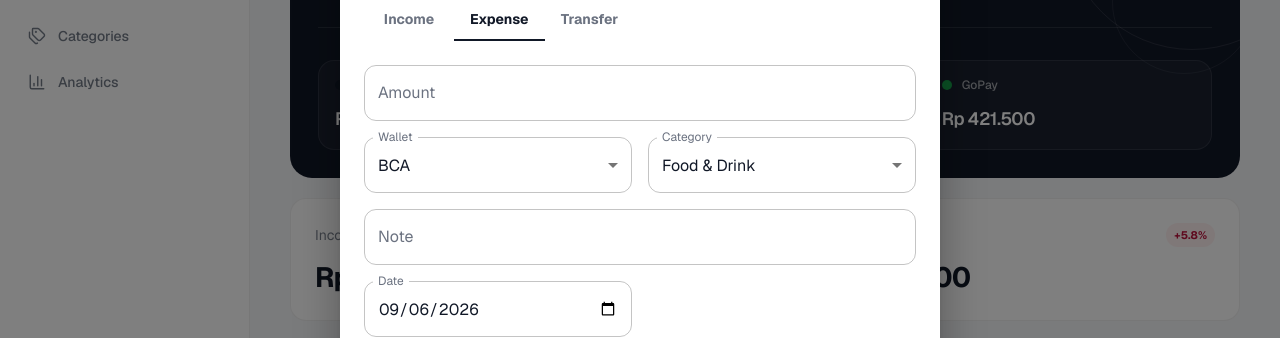
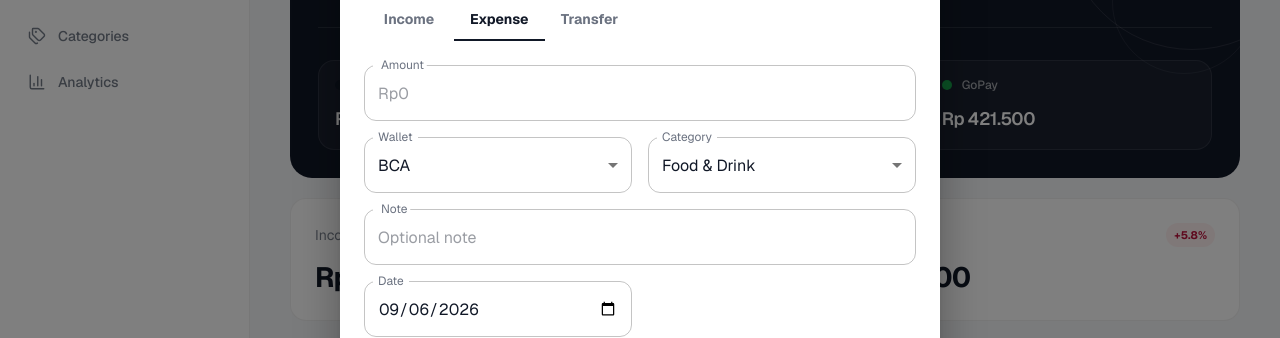
Before and after one commit to arthawansz/kantong, a Next.js app: page /dashboard in a window 1280 px wide. Both pictures are taken after a click on the button "Transaction". Shown: the part 218-556 px from the top of the page. Built offline with nearby package versions, Linux system fonts and the light colour scheme; what @mui/material-nextjs would draw is missing.

Commit message:
Fix transaction amount and note field labels

```diff
--- a/src/app/components/TransactionDialog.jsx
+++ b/src/app/components/TransactionDialog.jsx
@@ -29,6 +29,17 @@ export default function TransactionDialog({ open, onClose }) {
     }
   };
 
+  const textFieldSx = {
+    "& .MuiOutlinedInput-root": {
+      minHeight: 56,
+      borderRadius: "12px",
+    },
+    "& .MuiInputLabel-root": {
+      backgroundColor: "#ffffff",
+      px: 0.5,
+    },
+  };
+
   return (
     <Dialog open={open} onClose={onClose} fullWidth maxWidth="sm">
       <DialogTitle sx={{ px: 3, pt: 3, pb: 1.5, fontWeight: 800, letterSpacing: "-0.03em" }}>
@@ -55,7 +66,13 @@ export default function TransactionDialog({ open, onClose }) {
         </Tabs>
 
         <div className="grid gap-4">
-          <TextField fullWidth label="Amount" placeholder="Rp0" />
+          <TextField
+            fullWidth
+            label="Amount"
+            placeholder="Rp0"
+            slotProps={{ inputLabel: { shrink: true } }}
+            sx={textFieldSx}
+          />
 
           <div className="grid grid-cols-1 gap-4 sm:grid-cols-2">
             <FormControl fullWidth>
@@ -86,7 +103,7 @@ export default function TransactionDialog({ open, onClose }) {
                   value={destinationWallet}
                   onChange={(event) => setDestinationWallet(event.target.value)}
                 >
-                  {['BCA', 'Cash', 'GoPay']
+                  {["BCA", "Cash", "GoPay"]
                     .filter((item) => item !== wallet)
                     .map((item) => (
                       <MenuItem key={item} value={item}>
@@ -111,7 +128,13 @@ export default function TransactionDialog({ open, onClose }) {
             )}
           </div>
 
-          <TextField fullWidth label="Note" placeholder="Optional note" />
+          <TextField
+            fullWidth
+            label="Note"
+            placeholder="Optional note"
+            slotProps={{ inputLabel: { shrink: true } }}
+            sx={textFieldSx}
+          />
 
           <div className="grid grid-cols-1 gap-4 sm:grid-cols-2">
             <TextField
```
